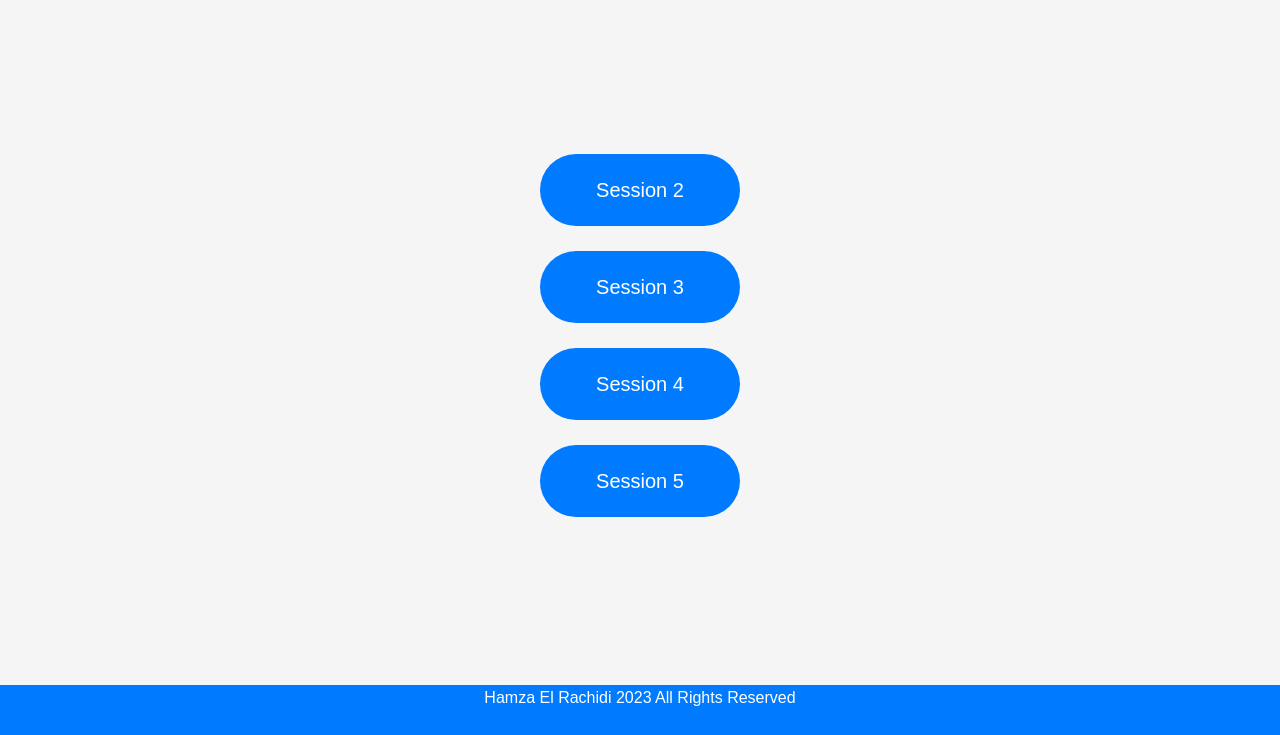
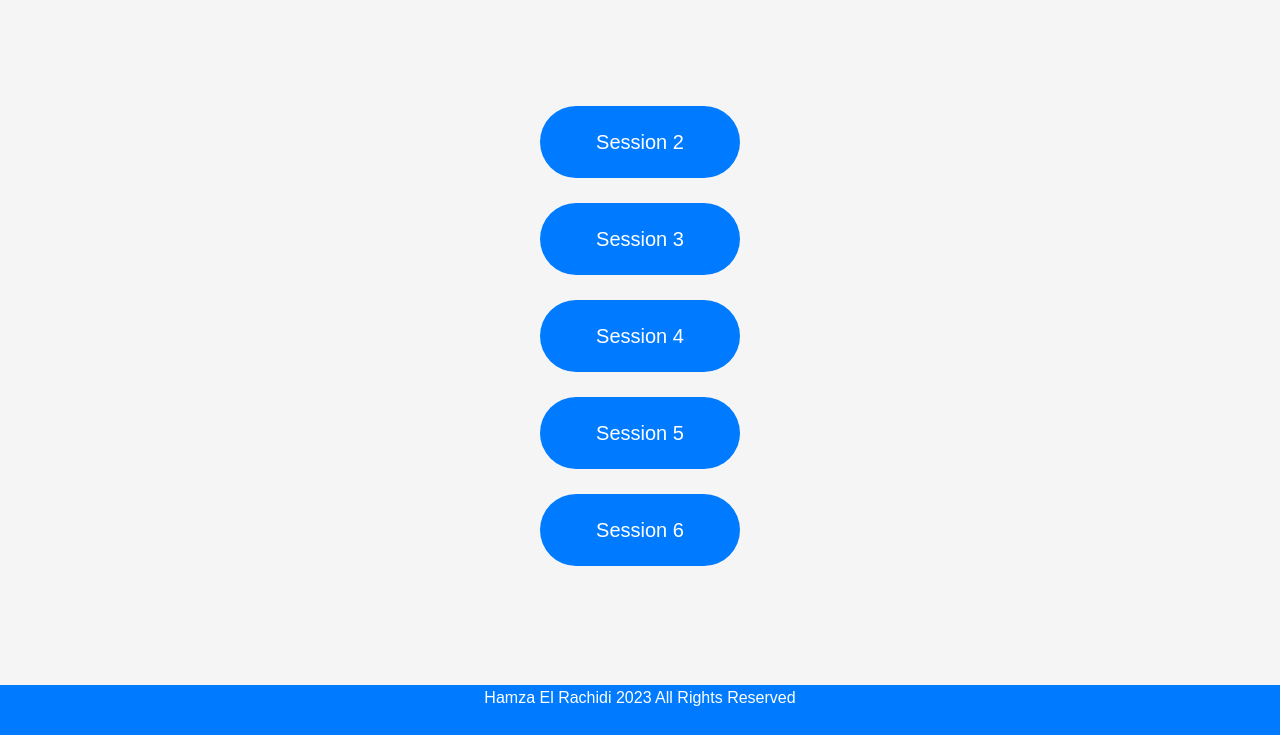
Before and after one commit to Hamza-69/hamza-69.github.io, a plain HTML site: page recordings.html in a window 1280 px wide. Shown: the part 65-800 px from the top of the page. Drawn offline with Linux system fonts and the light colour scheme.

Commit message:
Update recordings.html

```diff
--- a/recordings.html
+++ b/recordings.html
@@ -13,6 +13,7 @@
             <a href="https://tldv.io/app/meetings/64cbaf01c6cb2400131f6b35/" class = "choices">Session 3</a>
             <a href="https://tldv.io/app/meetings/64ce4fb91a359c00130c88d5/" class = "choices">Session 4</a>
             <a href="https://tldv.io/app/meetings/64d0fc329dcd800013b9caee" class = "choices">Session 5</a>
+            <a href="https://tldv.io/app/meetings/64d4f85dcd69bd0013d8801f" class = "choices">Session 6</a>
         </main>
     <footer>
          Hamza El Rachidi 2023 All Rights Reserved
```
